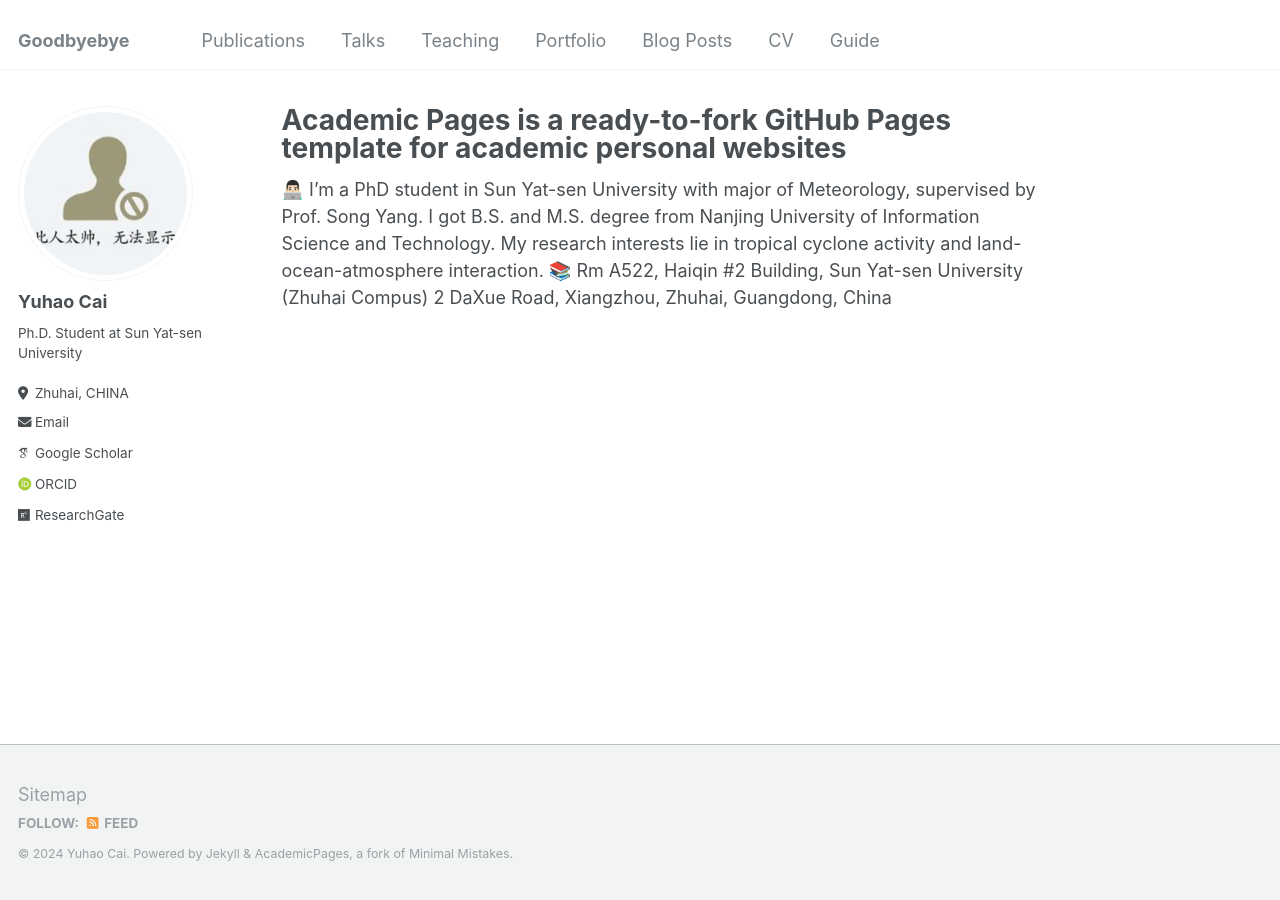
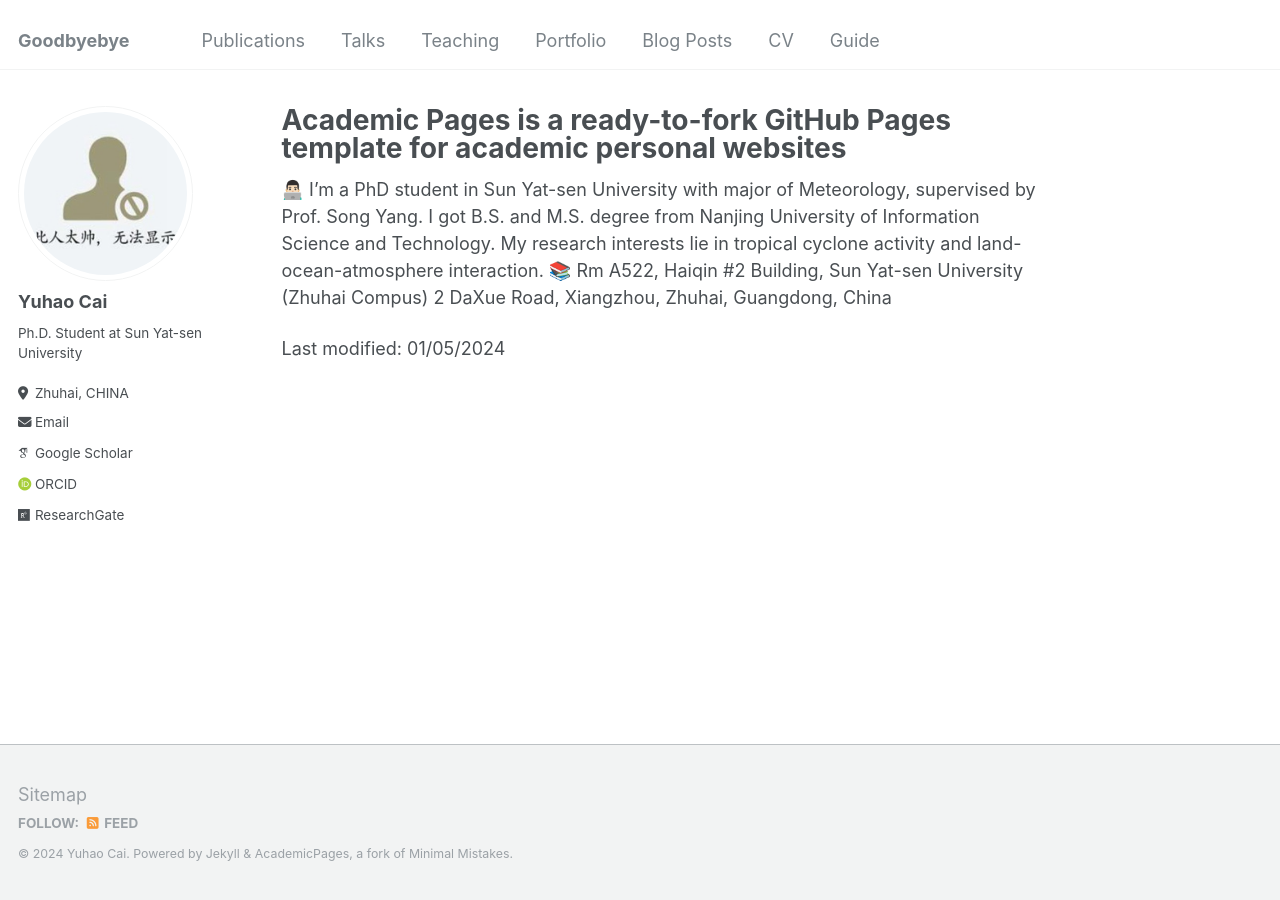
Before and after one commit to caiyh63/caiyh63.github.io, a Jekyll site: the page built from _pages/about.md, in a window 1280 px wide. Built offline with Jekyll 4.4.1, drawn with Linux system fonts in a browser that asks for light colours; some web fonts are replaced.

Commit message:
Update about.md

```diff
--- a/_pages/about.md
+++ b/_pages/about.md
@@ -10,6 +10,7 @@ redirect_from:
 👨🏻‍💻 I’m a PhD student in Sun Yat-sen University with major of Meteorology, supervised by Prof. Song Yang. I got B.S. and M.S. degree from Nanjing University of Information Science and Technology. My research interests lie in tropical cyclone activity and land-ocean-atmosphere interaction.
 📚 Rm A522, Haiqin #2 Building, Sun Yat-sen University (Zhuhai Compus) 2 DaXue Road, Xiangzhou, Zhuhai, Guangdong, China
 
+Last modified: 01/05/2024
 <p hidden>
 A data-driven personal website
 ======
```
